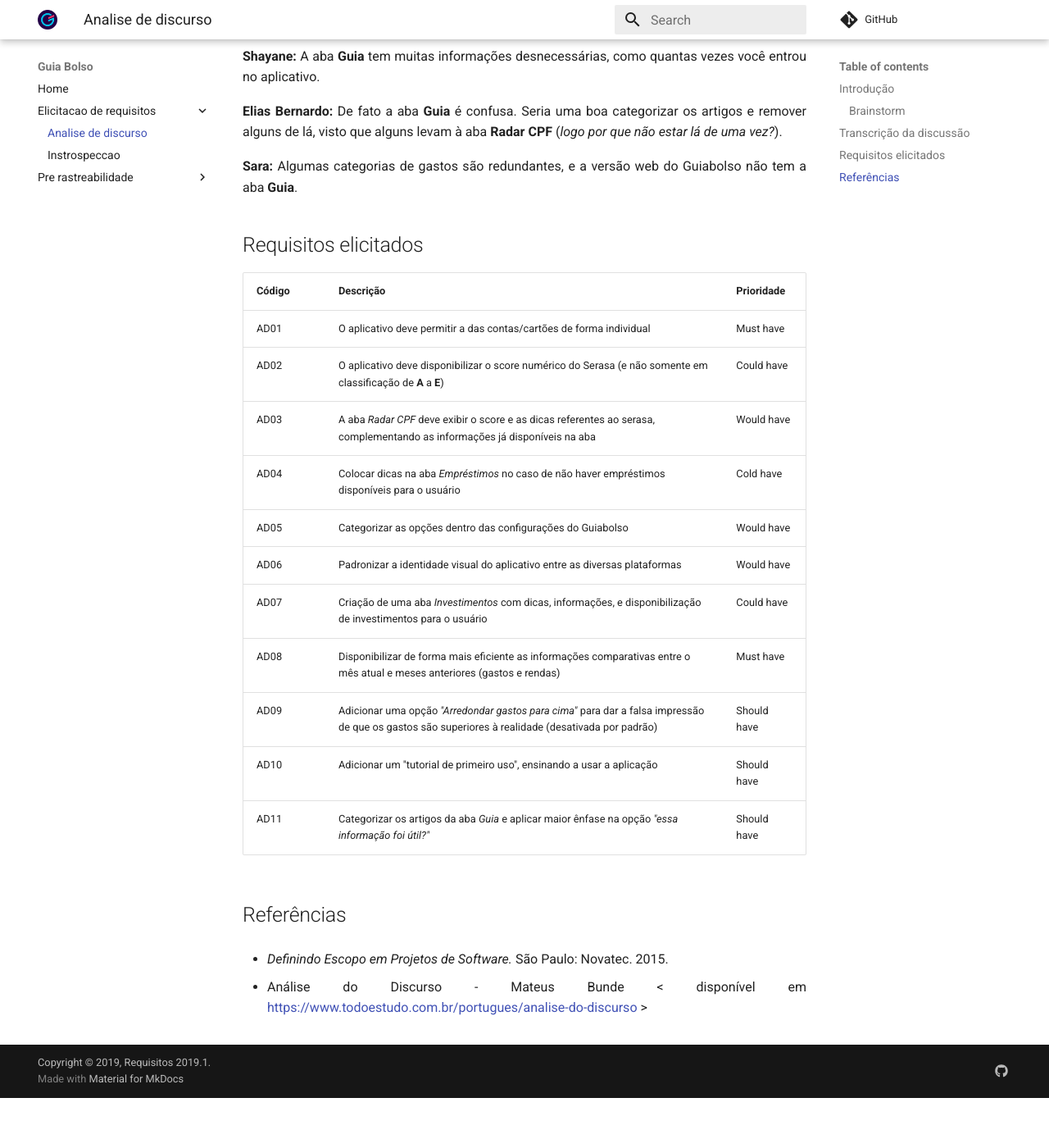
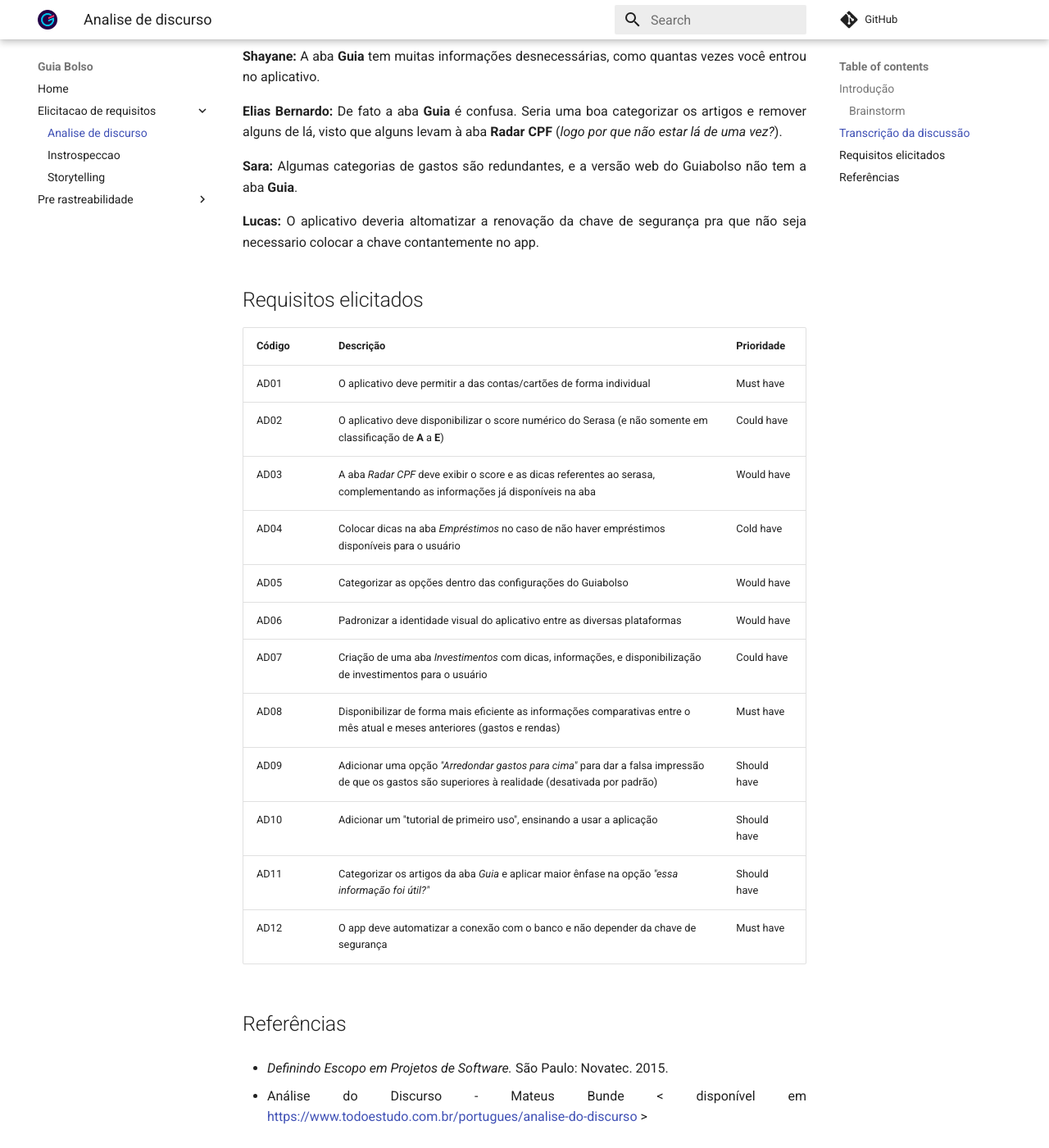
Before and after one commit to fga-disciplinas/2019.1-Guia-Bolso, an MkDocs documentation site: the page built from docs/elicitacao-de-requisitos/analise-de-discurso.md, in a window 1280 px wide and 1400 px high, scrolled down 2302 px. Shown: the whole window at 82% size. Built offline with MkDocs 1.6.1 and Material for MkDocs 9.7.7, drawn with Linux system fonts in a browser that asks for light colours; comment, search, counter and statistics services are not loaded; before the commit the page ends 3641 px from its top, so only the background shows below that.

Commit message:
Colocando storytelling e acrescentando uma ideia ao brainstorm

```diff
--- a/docs/elicitacao-de-requisitos/analise-de-discurso.md
+++ b/docs/elicitacao-de-requisitos/analise-de-discurso.md
@@ -55,6 +55,8 @@
 
 **Sara:** Algumas categorias de gastos são redundantes, e a versão web do Guiabolso não tem a aba **Guia**.
 
+**Lucas:** O aplicativo deveria altomatizar a renovação da chave de segurança pra que não seja necessario colocar a chave contantemente no app.
+
 ## Requisitos elicitados
 
 | Código | Descrição | Prioridade |
@@ -70,6 +72,7 @@
 | AD09 | Adicionar uma opção _"Arredondar gastos para cima"_ para dar a falsa impressão de que os gastos são superiores à realidade (desativada por padrão) | Should have |
 | AD10 | Adicionar um "tutorial de primeiro uso", ensinando a usar a aplicação | Should have |
 | AD11 | Categorizar os artigos da aba _Guia_ e aplicar maior ênfase na opção _"essa informação foi útil?"_ | Should have |
+| AD12 | O app deve automatizar a conexão com o banco e não depender da chave de segurança | Must have |
 
 ## Referências
 
```
Also changed, not shown: docs/elicitacao-de-requisitos/storytelling.md (added, +23 -0 lines).
